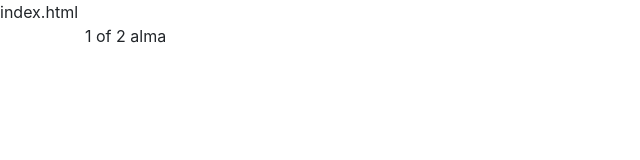
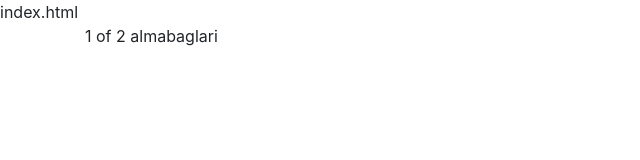
Before and after one commit to Narminjunior/Junior, a plain HTML site: page index.html in a window 1280 px wide. Shown: the full height of the page, 0-640 px from the left. Drawn offline with nearby package versions, Linux system fonts and the light colour scheme.

Commit message:
Update index.html

```diff
--- a/index.html
+++ b/index.html
@@ -29,7 +29,7 @@ index.html
 <body>
     <div class="container external internal" id="content">
         <div class="row">
-            <div class="col">1 of 2 alma</div>
+            <div class="col">1 of 2 almabaglari</div>
             <div class="col">2 of 2</div>
         </div>
     </div>
```
